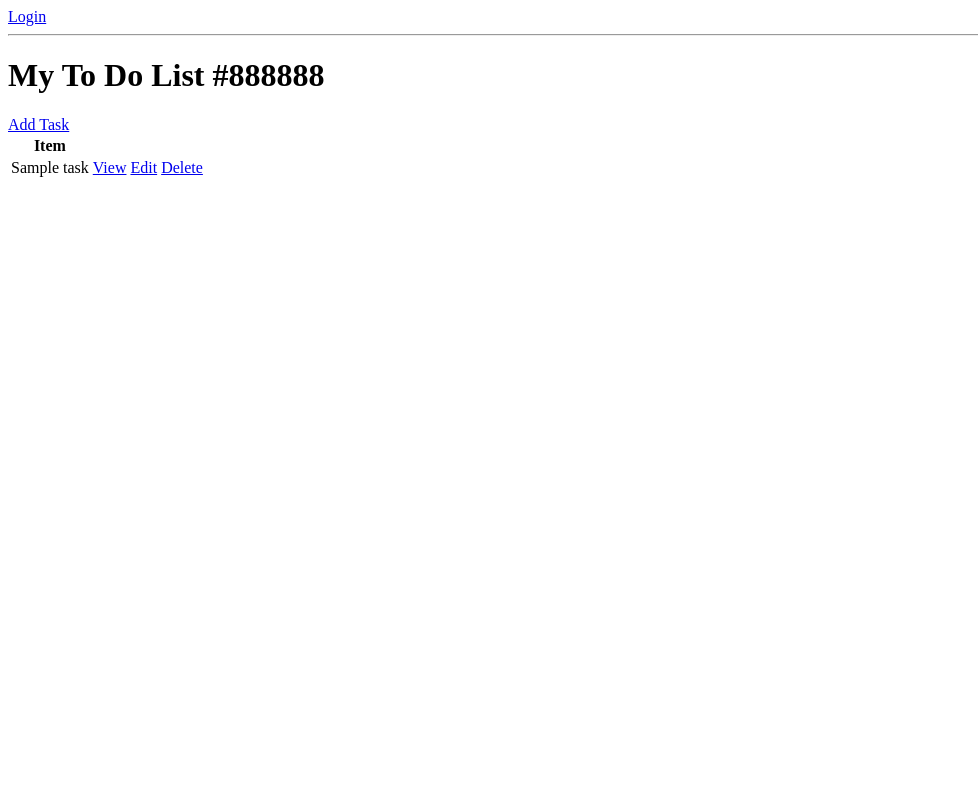
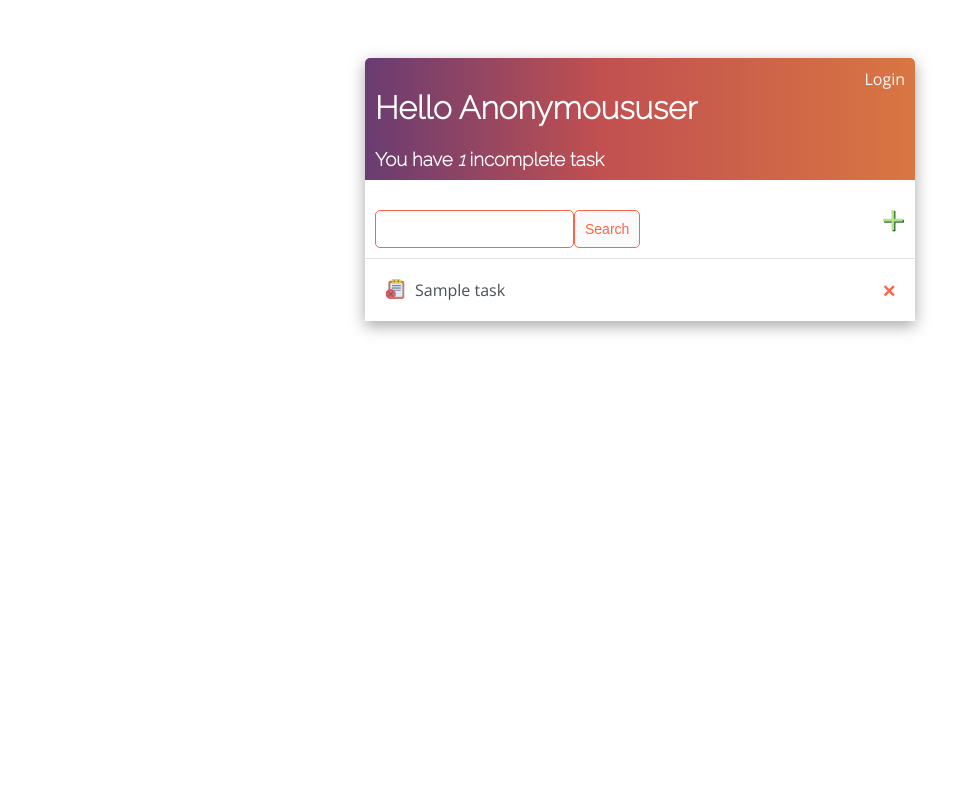
Before and after one commit to Karalito/To-do-list-App, a Django app: template base/templates/base/task_list.html in a window 1280 px wide. Shown: the whole page, without its empty margins (0-978 px from the left). Run offline with Django 3.2, Linux system fonts and the light colour scheme; the template is opened without the code that fills it: most values are stand-ins (such as "Sample title", 1, 10 or a date in 2020).

Commit message:
Added styling with css

```diff
--- /dev/null
+++ b/base/static/css/main.css
@@ -0,0 +1,122 @@
+body{
+    background-color #E8D0B3;
+    font-family: 'Open Sans', sans-serif;
+    padding-top: 50px;
+}
+
+h1,h2,h3 {
+    font-family: 'Raleway', sans-serif;
+}
+
+h3{
+    margin: 0;
+}
+
+a,p{
+    color: #4b5156;
+}
+
+img{
+    max-height: 20px;
+    max-width: 20px;
+}
+
+.container{
+    max-width: 550px;
+    margin: auto;
+    background-color: white;
+    box-shadow: rgba(0, 0, 0, 0.35) 0px 5px 15px;
+}
+
+.header-bar {
+    display: flex;
+    justify-content: space-between;
+    color: #fff;
+    padding: 10px;
+    border-radius: 5px 5px 0 0;
+    background: linear-gradient(90deg, #693C72 0%, #C15050 43%, #D97642 100%);
+}
+
+.header-bar a{
+    color: rgb(247,247,247);
+    text-decoration: none;
+}
+
+/* Search bar */
+.search-form{
+    margin-top: 20px;
+    display: flex;
+}
+
+#search-add-wrapper {
+    display: flex;
+    justify-content: space-between;
+    align-items: center;
+    padding: 10px;
+}
+
+#add-link{
+    color: #B3E283;
+    text-decoration: none;
+    font-size: 42px;
+    text-shadow: 1px 1px #064420;
+}
+
+/* List of tasks */
+.task-wrapper{
+    display: flex;
+    align-items: center;
+    justify-content: space-between;
+    padding: 20px;
+    background-color: #fff;
+    border-top: 1px solid rgb(226,226,226);
+}
+
+.task-title{
+    display: flex;
+}
+
+.task-title a{
+    color: #4b5156;
+    margin-left: 10px;
+    text-decoration: none;
+}
+
+.task-icon{
+    border-radius: 50%;
+    height: 20px;
+    width: 20px;
+}
+
+.delete-link{
+    text-decoration: none;
+    font-weight: 900;
+    color: tomato;
+    font-size: 22px;
+    line-height: 0;
+}
+
+input[type=text],
+input[type=password],
+textarea{
+    border: 1px solid tomato;
+    border-radius: 5px;
+    padding: 10px;
+    width: 90%;
+}
+
+label{
+    padding-top: 10px !important;
+    display: block;
+}
+
+.button{
+    border: 1px solid tomato;
+    background-color: #FAFAFA;
+    color: tomato;
+    padding: 10px;
+    font-size: 14px;
+    border-radius: 5px;
+    cursor: pointer;
+    text-decoration: none;
+}
--- a/base/templates/base/login.html
+++ b/base/templates/base/login.html
@@ -1,3 +1,6 @@
+{% extends 'base/main.html' %}
+{% block content%}
+
 <h1>Login Page</h1>
 
 <form method="POST">
@@ -7,3 +10,4 @@
 </form>
 
 <p>Dont have account yet? Click <a href="{% url 'register' %}">here</a> to register.</p>
+{% endblock content%}
--- /dev/null
+++ b/base/templates/base/main.html
@@ -0,0 +1,26 @@
+{% load static %}
+
+<!DOCTYPE html>
+
+<html>
+  <head>
+    <meta charset="utf-8" />
+    <meta http-equiv="X-UA-Compatible" content="IE=edge" />
+    <title>To Do List</title>
+    <meta name="description" content="Simple to do list app made with Django" />
+    <meta name="viewport" content="width=device-width, initial-scale=1" />
+
+    <!-- Fonts -->
+    <link rel="preconnect" href="https://fonts.googleapis.com" />
+    <link rel="preconnect" href="https://fonts.gstatic.com" crossorigin />
+    <link href="https://fonts.googleapis.com/css2?family=Open+Sans:wght@300&display=swap"rel="stylesheet"/>
+    <link href="https://fonts.googleapis.com/css2?family=Raleway:wght@200&display=swap" rel="stylesheet">
+
+    <!-- Styling -->
+    <link rel="stylesheet" href="{% static 'css/main.css' %}" />
+
+  </head>
+  <body>
+    <div class="container">{% block content %} {% endblock content %}</div>
+  </body>
+</html>
--- a/base/templates/base/register.html
+++ b/base/templates/base/register.html
@@ -1,3 +1,6 @@
+{% extends 'base/main.html' %}
+{% block content%}
+
 <h1>Register</h1>
 
 <form method="POSt">
@@ -7,3 +10,4 @@
 </form>
 
 <p>Already have an account? Click <a href="{% url 'login' %}">here</a> to login.</p>
+{% endblock content%}
--- a/base/templates/base/task_confirm_delete.html
+++ b/base/templates/base/task_confirm_delete.html
@@ -1,6 +1,10 @@
+{% extends 'base/main.html' %}
+{% block content%}
+
 <a href="{% url 'tasks' %}">Go Back</a>
 <form method="POST">
     {% csrf_token %}
     <p>Are you sure you want to delete this task? "{{task}}"</p>
     <input type="submit" value="Delete" />
 </form>
+{% endblock content%}
--- a/base/templates/base/task_form.html
+++ b/base/templates/base/task_form.html
@@ -1,3 +1,6 @@
+{% extends 'base/main.html' %}
+{% block content%}
+
 <h3>Task Form</h3>
 <a href="{% url 'tasks' %}">Go back</a>
 <form method="POST" action="">
@@ -5,3 +8,4 @@
     {{ form.as_p }}
     <input type="submit" value="Submit">
 </form>
+{% endblock content%}
--- a/base/templates/base/task_list.html
+++ b/base/templates/base/task_list.html
@@ -1,26 +1,58 @@
-{% if request.user.is_authenticated %}
-    <p>{{request.user}}</p>
-    <a href="{% url 'logout' %}">Logout</a>
-{% else %}
-    <a href="{% url 'login' %}">Login</a>
-{% endif %}
+{% extends 'base/main.html' %}
+{% load static %}
+{% block content%}
 
-<hr>
-<h1>My To Do List {{color}}</h1>
-<a href="{% url 'task-create' %}">Add Task</a>
-<table>
-    <tr>
-        <th>Item</th>
-        <th></th>
-    </tr>
+<div class="header-bar">
+    <div>
+        <h1>Hello {{request.user|title}}</h1>
+        <!--Provides how many incompleted tasks we have and pluralizes
+            word 'task' if there's more than 1 task incompleted-->
+        <h3>You have <i> {{count}} </i> incomplete task{{count|pluralize:"s"}}</h3>
+    </div>
+
+    {% if request.user.is_authenticated %}
+        <a href="{% url 'logout' %}">Logout</a>
+    {% else %}
+        <a href="{% url 'login' %}">Login</a>
+    {% endif %}
+</div>
+
+<div id="search-add-wrapper">
+    <form method="GET" class="search-form">
+        <input type="text" name="search-area" value="{{search_input}}">
+        <input type="submit" value="Search" class="button">
+    </form>
+    <a id="add-link" href="{% url 'task-create' %}">&#43;</a>
+</div>
+
+
+
+
+
+<div class="task-items-wrapper">
     {% for task in tasks %}
-    <tr>
-        <td>{{task.title}}</td>
-        <td><a href="{% url 'task' task.id%}">View</a></td>
-        <td><a href="{% url 'task-update' task.id%}">Edit</a></td>
-        <td><a href="{% url 'task-delete' task.id%}">Delete</a></td>
-    </tr>
+    <div class="task-wrapper">
+        {% if task.complete %}
+            <div class="task-title">
+                <div class="task-icon">
+                    <img src="{% static '/images/complete.png' %}" alt="Task Completed Icon">
+                </div>
+                <i><s><a href="{% url 'task-update' task.id%}">{{task}}</a></s></i>
+            </div>
+            <a class="delete-link" href="{% url 'task-delete' task.id %}">&#215;</a>
+        {% else %}
+            <div class="task-title">
+                <div class="task-icon">
+                    <img src="{% static '/images/incomplete.png' %}" alt="Task Incompleted Icon">
+                </div>
+               <a href="{% url 'task-update' task.id%}">{{task}}</a>
+            </div>
+            <a class="delete-link" href="{% url 'task-delete' task.id %}">&#215;</a>
+        {% endif %}
+    </div>
     {% empty %}
         <h3>No items present in list</h3>
     {% endfor %}
-</table>
+</div>
+
+{% endblock content%}
```
Also changed, not shown: base/views.py (+8 -1 lines), base/static/images/complete.png (added), base/static/images/incomplete.png (added).
